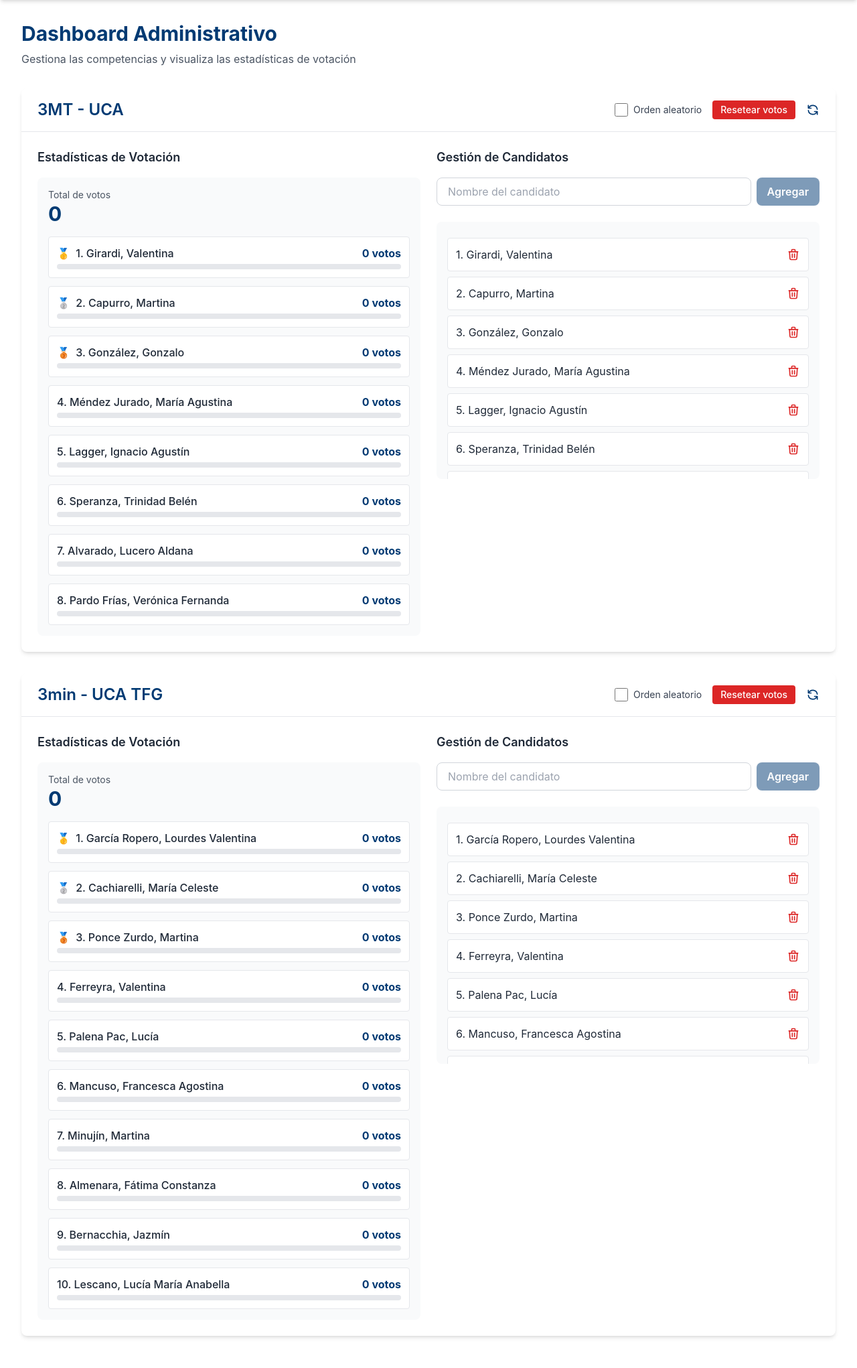
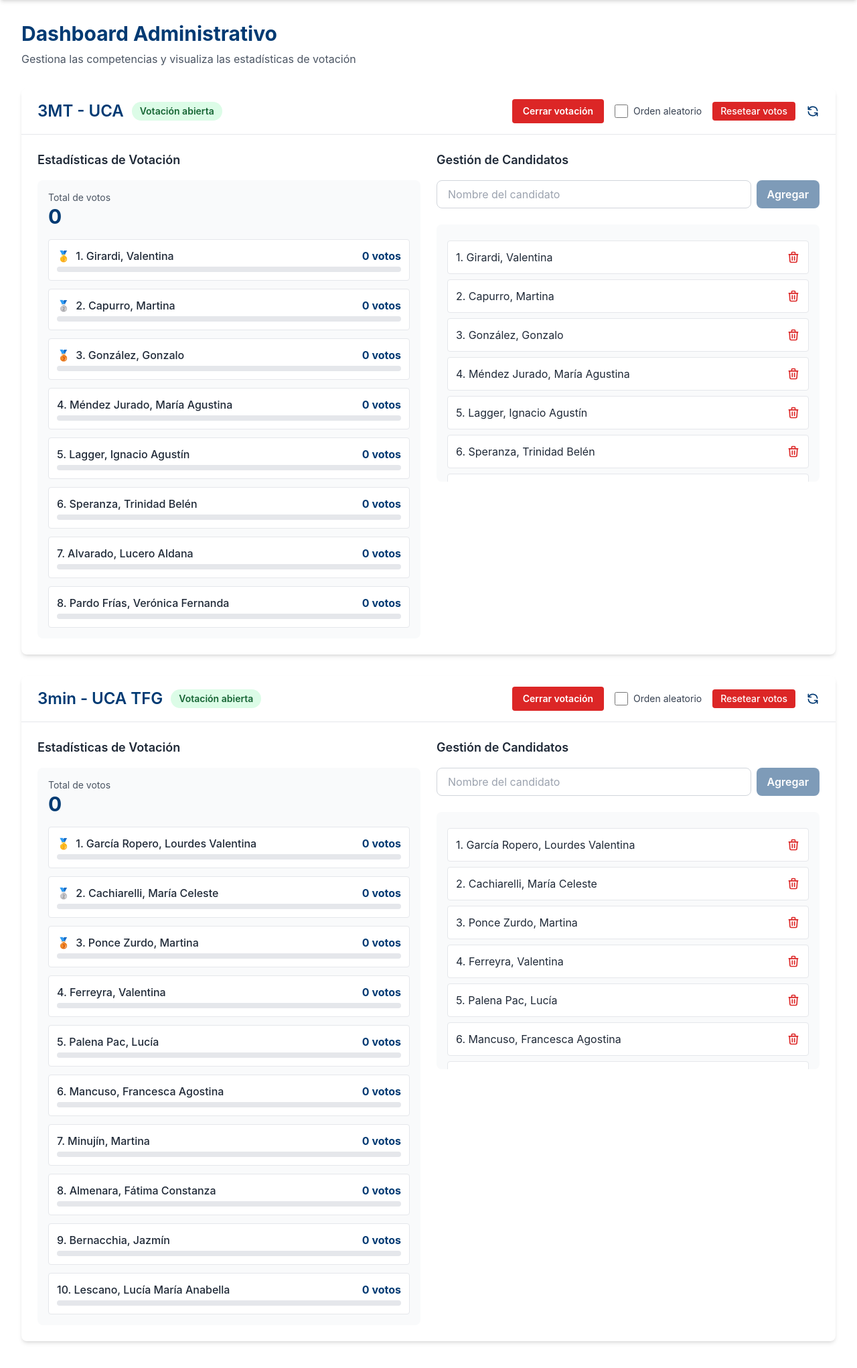
Before and after one commit to rescuderog/competencias_encuesta, a Flask app: page /dashboard/main in a window 1280 px wide. Shown: the part 68-2110 px from the top of the page at 67% size. Run offline with Flask 3, Linux system fonts and the light colour scheme; the visitor is signed in with stand-in values (Sample User, id 1); data comes from the database, SQL or seed files in the repository; data that the repository does not hold is empty; some libraries are stand-ins or nearby versions.

Commit message:
Toggle para abrir y cerrar la votación por competencia
- Columna competition.voting_open (abierta por defecto) con migración
  mínima al arrancar, porque create_all no agrega columnas.
- Dashboard: badge de estado y botón Abrir/Cerrar con confirmación;
  el refresco periódico también actualiza el estado.
- Página de votación cerrada: aviso sin formulario ni token, y se
  recarga sola cuando la votación abre (consulta cada 15 s).
- La API rechaza votos con 403 mientras está cerrada.

Co-Authored-By: Claude Fable 5.1 <noreply@anthropic.com>
Claude-Session: https://claude.ai/code/session_01WCo5NDfuL2EdJWcPuqWi87

```diff
--- a/app.py
+++ b/app.py
@@ -51,6 +51,8 @@ class Competition(db.Model):
     name = db.Column(db.String(100), unique=True, nullable=False)
     slug = db.Column(db.String(100), unique=True, nullable=False)
     randomize_candidates = db.Column(db.Boolean, default=False)
+    # Abierta por defecto: si nadie toca el toggle, se comporta como siempre.
+    voting_open = db.Column(db.Boolean, nullable=False, default=True, server_default=db.text('true'))
     candidates = db.relationship('Candidate', backref='competition', lazy=True, cascade='all, delete-orphan')
 
 class Candidate(db.Model):
@@ -113,9 +115,21 @@ def sync_candidates_from_file(competition):
         print(f"Error syncing candidates for {competition.name}: {e}")
 
 # Initialize database
+def ensure_columns():
+    """create_all() no agrega columnas a tablas que ya existen: migración mínima."""
+    inspector = db.inspect(db.engine)
+    if 'competition' not in inspector.get_table_names():
+        return
+    existing = {c['name'] for c in inspector.get_columns('competition')}
+    if 'voting_open' not in existing:
+        with db.engine.begin() as conn:
+            conn.execute(db.text('ALTER TABLE competition ADD COLUMN voting_open BOOLEAN NOT NULL DEFAULT TRUE'))
+        print("Added column competition.voting_open")
+
 def init_db():
     with app.app_context():
         db.create_all()
+        ensure_columns()
         # Create competitions if they don't exist
         comp1 = Competition.query.filter_by(slug='3mt-uca').first()
         if not comp1:
@@ -227,7 +241,14 @@ def vote_page(slug):
                          competition=competition,
                          candidates=candidates,
                          has_voted=already_voted,
+                         voting_open=competition.voting_open,
                          vote_token=vote_token)
+
+@app.route('/api/competition/<slug>/status')
+def competition_status(slug):
+    """Público: la página de votación cerrada lo consulta para recargarse al abrir."""
+    competition = Competition.query.filter_by(slug=slug).first_or_404()
+    return jsonify({'voting_open': competition.voting_open})
 
 @app.route('/api/vote/<slug>', methods=['POST'])
 def submit_vote(slug):
@@ -235,6 +256,9 @@ def submit_vote(slug):
 
     if has_voted(slug):
         return jsonify({'error': 'Ya has votado en esta competencia'}), 400
+
+    if not competition.voting_open:
+        return jsonify({'error': 'La votación está cerrada en este momento'}), 403
 
     data = request.get_json(silent=True)
     if not isinstance(data, dict):
@@ -332,6 +356,17 @@ def toggle_randomize(id):
 
     return jsonify({'success': True, 'randomize': competition.randomize_candidates})
 
+@app.route('/api/dashboard/competition/<int:id>/toggle-voting', methods=['POST'])
+def toggle_voting(id):
+    if not is_admin():
+        return jsonify({'error': 'No autorizado'}), 401
+
+    competition = Competition.query.get_or_404(id)
+    competition.voting_open = not competition.voting_open
+    db.session.commit()
+
+    return jsonify({'success': True, 'voting_open': competition.voting_open})
+
 @app.route('/api/dashboard/stats/<int:competition_id>')
 def get_stats(competition_id):
     if not is_admin():
@@ -352,6 +387,7 @@ def get_stats(competition_id):
 
     return jsonify({
         'competition': competition.name,
+        'voting_open': competition.voting_open,
         'candidates': candidates_with_votes,
         'total_votes': sum(c['votes'] for c in candidates_with_votes)
     })
--- a/templates/dashboard.html
+++ b/templates/dashboard.html
@@ -16,11 +16,21 @@
     </div>
 
     {% for competition in competitions %}
-    <div class="bg-white rounded-lg shadow-md mb-8" x-data="competitionManager({{ competition.id }}, '{{ competition.name }}', {{ competition.randomize_candidates|tojson }})">
+    <div class="bg-white rounded-lg shadow-md mb-8" x-data="competitionManager({{ competition.id }}, '{{ competition.name }}', {{ competition.randomize_candidates|tojson }}, {{ competition.voting_open|tojson }})">
         <div class="border-b border-gray-200 px-6 py-4">
-            <div class="flex justify-between items-center">
-                <h2 class="text-2xl font-semibold text-uca-blue">{{ competition.name }}</h2>
+            <div class="flex justify-between items-center flex-wrap gap-3">
+                <div class="flex items-center gap-3">
+                    <h2 class="text-2xl font-semibold text-uca-blue">{{ competition.name }}</h2>
+                    <span class="px-3 py-1 rounded-full text-sm font-semibold"
+                          :class="votingOpen ? 'bg-green-100 text-green-800' : 'bg-red-100 text-red-800'"
+                          x-text="votingOpen ? 'Votación abierta' : 'Votación cerrada'"></span>
+                </div>
                 <div class="flex items-center space-x-4">
+                    <button @click="toggleVoting()"
+                            class="px-4 py-2 text-sm text-white rounded font-semibold"
+                            :class="votingOpen ? 'bg-red-600 hover:bg-red-700' : 'bg-green-600 hover:bg-green-700'"
+                            x-text="votingOpen ? 'Cerrar votación' : 'Abrir votación'">
+                    </button>
                     <label class="flex items-center cursor-pointer">
                         <input type="checkbox"
                                x-model="randomize"
@@ -119,12 +129,13 @@
 </div>
 
 <script>
-function competitionManager(competitionId, competitionName, initialRandomize) {
+function competitionManager(competitionId, competitionName, initialRandomize, initialVotingOpen) {
     return {
         competitionId: competitionId,
         stats: [],
         totalVotes: 0,
         randomize: initialRandomize,
+        votingOpen: initialVotingOpen,
         newCandidateName: '',
 
         init() {
@@ -141,6 +152,9 @@ function competitionManager(competitionId, competitionName, initialRandomize) {
                 const data = await response.json();
                 this.stats = data.candidates;
                 this.totalVotes = data.total_votes;
+                if (typeof data.voting_open === 'boolean') {
+                    this.votingOpen = data.voting_open;
+                }
             } catch (error) {
                 console.error('Error fetching stats:', error);
             }
@@ -214,6 +228,29 @@ function competitionManager(competitionId, competitionName, initialRandomize) {
             }
         },
 
+        async toggleVoting() {
+            const action = this.votingOpen ? 'CERRAR' : 'ABRIR';
+            if (!confirm(`¿${action} la votación de ${competitionName}?`)) {
+                return;
+            }
+
+            try {
+                const response = await fetch(`/api/dashboard/competition/${this.competitionId}/toggle-voting`, {
+                    method: 'POST'
+                });
+
+                if (response.ok) {
+                    const data = await response.json();
+                    this.votingOpen = data.voting_open;
+                } else {
+                    alert('Error al cambiar el estado de la votación');
+                }
+            } catch (error) {
+                console.error('Error toggling voting:', error);
+                alert('Error al cambiar el estado de la votación');
+            }
+        },
+
         async resetVotes() {
             if (!confirm('⚠️ ¿Estás seguro de eliminar TODOS los votos de esta competencia?\n\nEsta acción NO se puede deshacer.')) {
                 return;
```
Also changed, not shown: templates/vote.html (+17 -0 lines).
